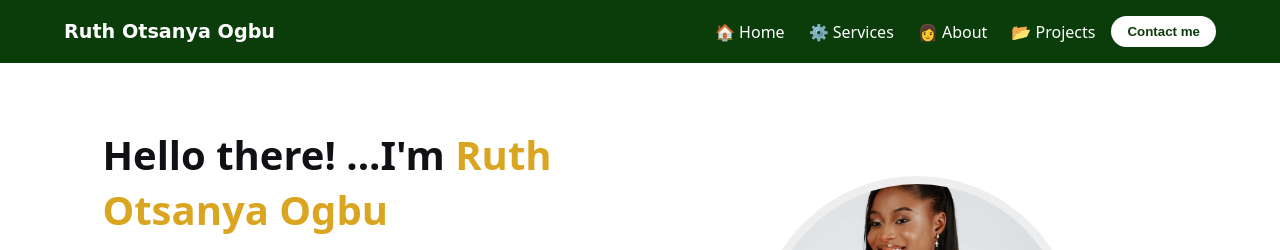
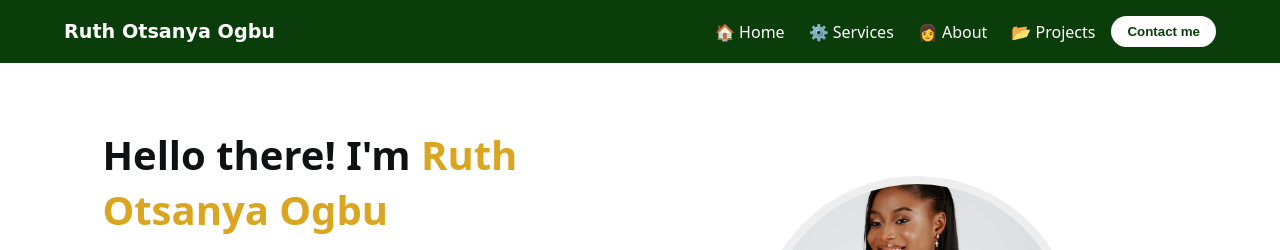
Before and after one commit to ruthogbu240-sketch/ruthogbu-webfolio, a plain HTML site: page index.html in a window 1280 px wide. Shown: the top 250 px of the page. Drawn offline with Linux system fonts and the light colour scheme.

Commit message:
Update index.html

```diff
--- a/index.html
+++ b/index.html
@@ -31,7 +31,8 @@
     <!-- Hero Section -->
     <section class="hero" id="home">
       <div class="hero-text">
-        <h1> Hello there! ...I'm <span>Ruth Otsanya Ogbu</span></h1>
+        <h1> Hello there!
+          I'm <span>Ruth Otsanya Ogbu</span></h1>
         <h2>
           A FrontEnd Developer | Designer | CAC Specialist, Based in Nigeria.
         </h2>
```
